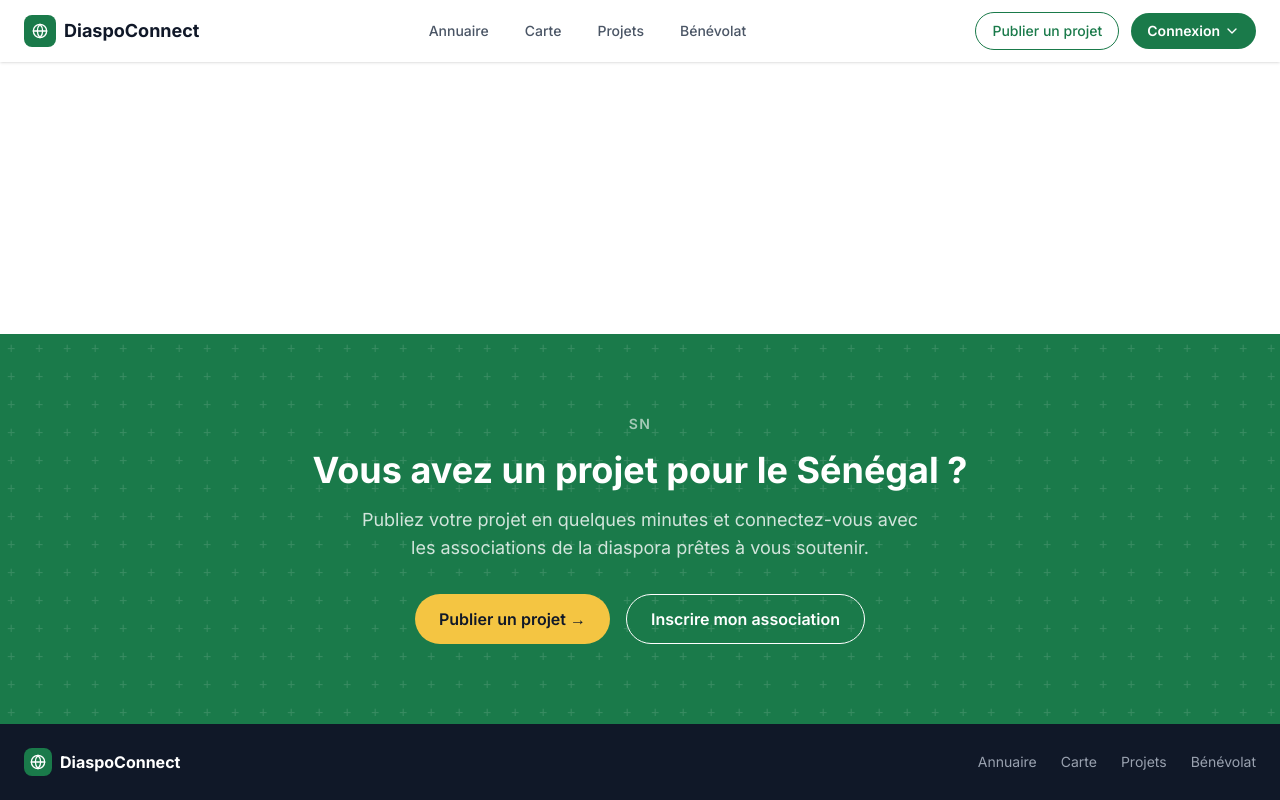
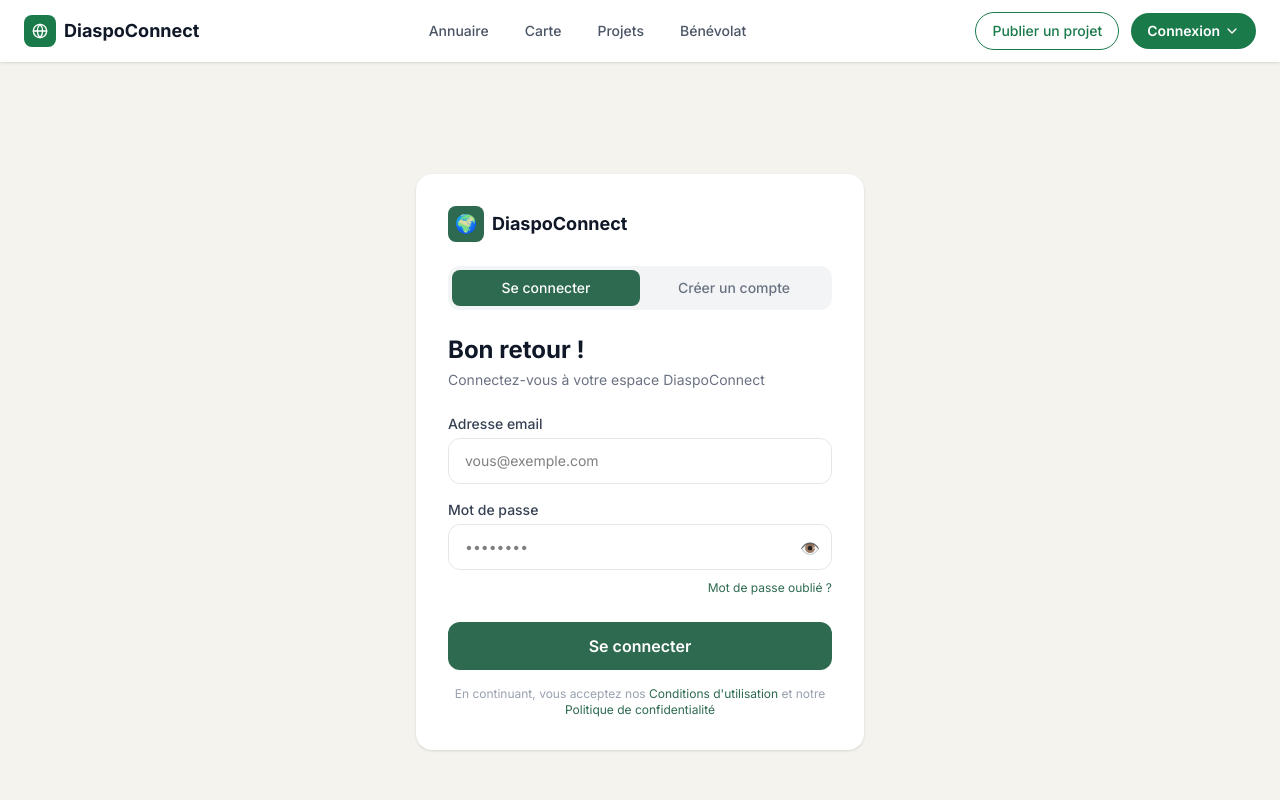
Before and after one commit to boussoc89-jpg/diaspoconnect, a React (Vite) app: page /login in a window 1280 px wide. Shown: the top 800 px of the page. Built offline with nearby package versions, Linux system fonts and the light colour scheme.

Commit message:
feat: page login/register + service api

```diff
--- a/src/App.jsx
+++ b/src/App.jsx
@@ -7,6 +7,7 @@
 import Carte from './pages/Carte'
 import Projets from './pages/Projets'
 import Benevolat from './pages/Benevolat'
+import Login from './pages/Login'
 
 export default function App() {
   return (
@@ -21,6 +22,7 @@
             <Route path="/carte"        element={<Carte />} />
             <Route path="/projets"      element={<Projets />} />
             <Route path="/benevolat"    element={<Benevolat />} />
+            <Route path="/login"        element={<Login />} />
           </Routes>
         </main>
         <Footer />
--- /dev/null
+++ b/src/pages/Login.jsx
@@ -0,0 +1,194 @@
+import { useState } from 'react'
+import { useNavigate } from 'react-router-dom'
+import { login, register } from '../services/api'
+
+export default function Login() {
+  const navigate = useNavigate()
+  const [mode, setMode] = useState('login') // 'login' | 'register'
+  const [role, setRole] = useState('porteur_projet')
+  const [form, setForm] = useState({ nom: '', email: '', motDePasse: '' })
+  const [showPassword, setShowPassword] = useState(false)
+  const [error, setError] = useState('')
+  const [loading, setLoading] = useState(false)
+
+  const handleChange = (e) => setForm({ ...form, [e.target.name]: e.target.value })
+
+  const handleSubmit = async () => {
+    setError('')
+    setLoading(true)
+    try {
+      let res
+      if (mode === 'login') {
+        res = await login({ email: form.email, motDePasse: form.motDePasse })
+      } else {
+        res = await register({ nom: form.nom, email: form.email, motDePasse: form.motDePasse, role })
+      }
+
+      if (res.token) {
+        localStorage.setItem('token', res.token)
+        localStorage.setItem('user', JSON.stringify(res.utilisateur))
+        navigate('/')
+      } else {
+        setError(res.message || 'Une erreur est survenue')
+      }
+    } catch (err) {
+      setError('Erreur de connexion au serveur')
+    }
+    setLoading(false)
+  }
+
+  const roles = [
+    { value: 'porteur_projet', icon: '🌱', label: 'Porteur de projet', desc: "J'ai un besoin ou projet à financer" },
+    { value: 'association', icon: '🤝', label: 'Association', desc: 'Je représente une association diaspora' },
+    { value: 'benevole', icon: '💪', label: 'Bénévole', desc: 'Je veux offrir mes compétences' },
+  ]
+
+  return (
+    <div className="min-h-screen bg-[#f5f3ee] flex items-center justify-center px-4">
+      <div className="bg-white rounded-2xl shadow-sm w-full max-w-md p-8">
+
+        {/* Logo */}
+        <div className="flex items-center gap-2 mb-6">
+          <div className="w-9 h-9 bg-[#2d6a4f] rounded-lg flex items-center justify-center">
+            <span className="text-white text-lg">🌍</span>
+          </div>
+          <span className="font-bold text-lg text-gray-900">DiaspoConnect</span>
+        </div>
+
+        {/* Tabs */}
+        <div className="flex bg-gray-100 rounded-xl p-1 mb-6">
+          <button
+            onClick={() => setMode('login')}
+            className={`flex-1 py-2 rounded-lg text-sm font-medium transition ${
+              mode === 'login' ? 'bg-[#2d6a4f] text-white' : 'text-gray-500'
+            }`}
+          >
+            Se connecter
+          </button>
+          <button
+            onClick={() => setMode('register')}
+            className={`flex-1 py-2 rounded-lg text-sm font-medium transition ${
+              mode === 'register' ? 'bg-[#2d6a4f] text-white' : 'text-gray-500'
+            }`}
+          >
+            Créer un compte
+          </button>
+        </div>
+
+        {/* Titre */}
+        <h1 className="text-2xl font-bold text-gray-900 mb-1">
+          {mode === 'login' ? 'Bon retour !' : 'Rejoignez-nous'}
+        </h1>
+        <p className="text-gray-500 text-sm mb-6">
+          {mode === 'login'
+            ? 'Connectez-vous à votre espace DiaspoConnect'
+            : 'Créez votre compte en quelques minutes'}
+        </p>
+
+        {/* Rôles (register uniquement) */}
+        {mode === 'register' && (
+          <div className="mb-5">
+            <p className="text-sm font-medium text-gray-700 mb-3">Je suis...</p>
+            <div className="flex flex-col gap-2">
+              {roles.map((r) => (
+                <button
+                  key={r.value}
+                  onClick={() => setRole(r.value)}
+                  className={`flex items-center gap-3 p-3 rounded-xl border-2 text-left transition ${
+                    role === r.value
+                      ? 'border-[#2d6a4f] bg-[#f0f7f4]'
+                      : 'border-gray-200 hover:border-gray-300'
+                  }`}
+                >
+                  <span className="text-xl">{r.icon}</span>
+                  <div>
+                    <p className="text-sm font-semibold text-gray-900">{r.label}</p>
+                    <p className="text-xs text-gray-500">{r.desc}</p>
+                  </div>
+                </button>
+              ))}
+            </div>
+          </div>
+        )}
+
+        {/* Nom (register uniquement) */}
+        {mode === 'register' && (
+          <div className="mb-4">
+            <label className="block text-sm font-medium text-gray-700 mb-1">Nom complet</label>
+            <input
+              type="text"
+              name="nom"
+              placeholder="Ex: Amadou Diallo"
+              value={form.nom}
+              onChange={handleChange}
+              className="w-full border border-gray-200 rounded-xl px-4 py-3 text-sm focus:outline-none focus:border-[#2d6a4f]"
+            />
+          </div>
+        )}
+
+        {/* Email */}
+        <div className="mb-4">
+          <label className="block text-sm font-medium text-gray-700 mb-1">Adresse email</label>
+          <input
+            type="email"
+            name="email"
+            placeholder="vous@exemple.com"
+            value={form.email}
+            onChange={handleChange}
+            className="w-full border border-gray-200 rounded-xl px-4 py-3 text-sm focus:outline-none focus:border-[#2d6a4f]"
+          />
+        </div>
+
+        {/* Mot de passe */}
+        <div className="mb-6">
+          <label className="block text-sm font-medium text-gray-700 mb-1">Mot de passe</label>
+          <div className="relative">
+            <input
+              type={showPassword ? 'text' : 'password'}
+              name="motDePasse"
+              placeholder="••••••••"
+              value={form.motDePasse}
+              onChange={handleChange}
+              className="w-full border border-gray-200 rounded-xl px-4 py-3 text-sm focus:outline-none focus:border-[#2d6a4f]"
+            />
+            <button
+              onClick={() => setShowPassword(!showPassword)}
+              className="absolute right-3 top-3 text-gray-400"
+            >
+              {showPassword ? '🙈' : '👁️'}
+            </button>
+          </div>
+          {mode === 'login' && (
+            <p className="text-right mt-1">
+              <a href="#" className="text-[#2d6a4f] text-xs hover:underline">Mot de passe oublié ?</a>
+            </p>
+          )}
+        </div>
+
+        {/* Erreur */}
+        {error && (
+          <div className="bg-red-50 text-red-600 text-sm rounded-xl px-4 py-3 mb-4">
+            {error}
+          </div>
+        )}
+
+        {/* Bouton */}
+        <button
+          onClick={handleSubmit}
+          disabled={loading}
+          className="w-full bg-[#2d6a4f] hover:bg-[#245a42] text-white font-semibold py-3 rounded-xl transition disabled:opacity-60"
+        >
+          {loading ? 'Chargement...' : mode === 'login' ? 'Se connecter' : 'Créer mon compte'}
+        </button>
+
+        {/* Mentions */}
+        <p className="text-center text-xs text-gray-400 mt-4">
+          En continuant, vous acceptez nos{' '}
+          <a href="#" className="text-[#2d6a4f] hover:underline">Conditions d'utilisation</a>{' '}
+          et notre{' '}
+          <a href="#" className="text-[#2d6a4f] hover:underline">Politique de confidentialité</a>
+        </p>
+      </div>
+    </div>
+  )
+}
--- /dev/null
+++ b/src/services/api.js
@@ -0,0 +1,35 @@
+const API_URL = "https://diaspoconnect-backend.onrender.com/api";
+
+// AUTH
+export const register = (data) =>
+  fetch(`${API_URL}/auth/register`, {
+    method: "POST",
+    headers: { "Content-Type": "application/json" },
+    body: JSON.stringify(data),
+  }).then((r) => r.json());
+
+export const login = (data) =>
+  fetch(`${API_URL}/auth/login`, {
+    method: "POST",
+    headers: { "Content-Type": "application/json" },
+    body: JSON.stringify(data),
+  }).then((r) => r.json());
+
+// ASSOCIATIONS
+export const getAssociations = () =>
+  fetch(`${API_URL}/associations`).then((r) => r.json());
+
+export const getAssociation = (id) =>
+  fetch(`${API_URL}/associations/${id}`).then((r) => r.json());
+
+// PROJETS
+export const getProjets = () =>
+  fetch(`${API_URL}/projets`).then((r) => r.json());
+
+// Helpers token
+export const getToken = () => localStorage.getItem("token");
+export const getUser = () => JSON.parse(localStorage.getItem("user") || "null");
+export const logout = () => {
+  localStorage.removeItem("token");
+  localStorage.removeItem("user");
+};
```
